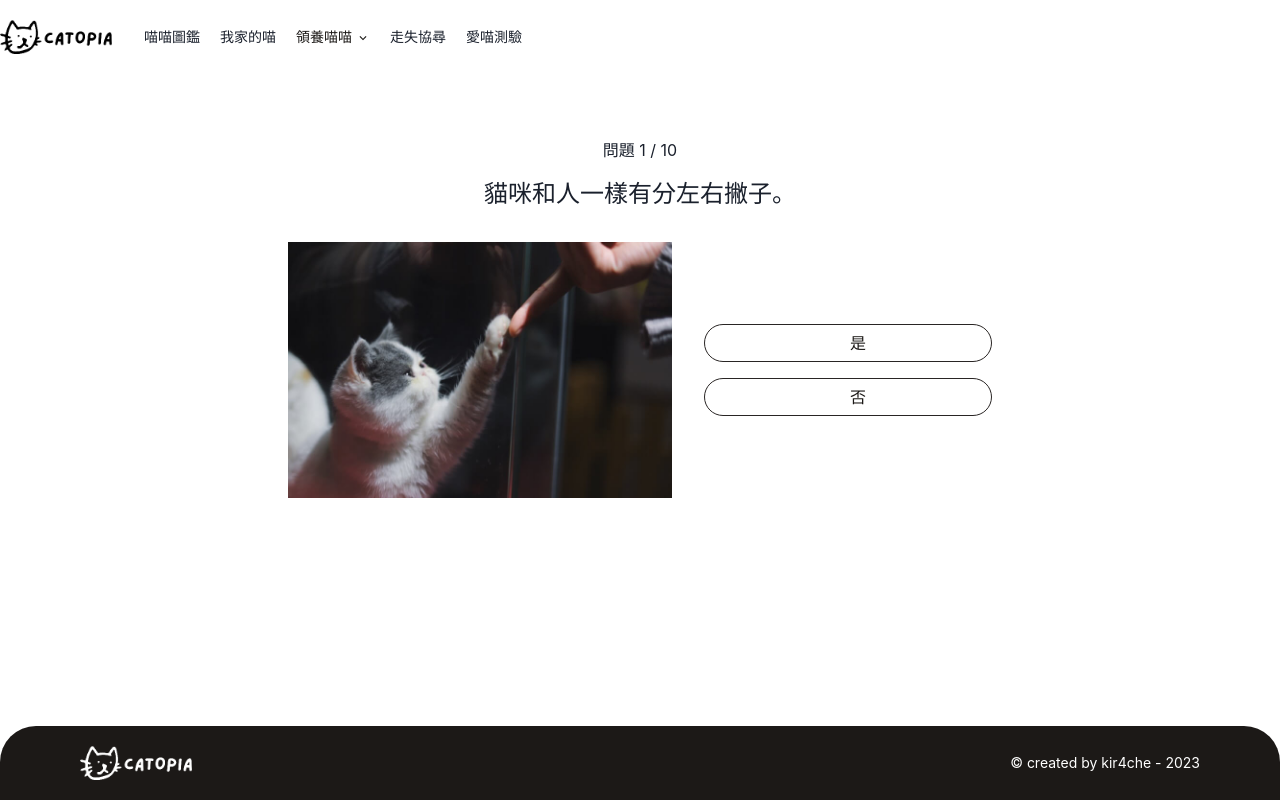
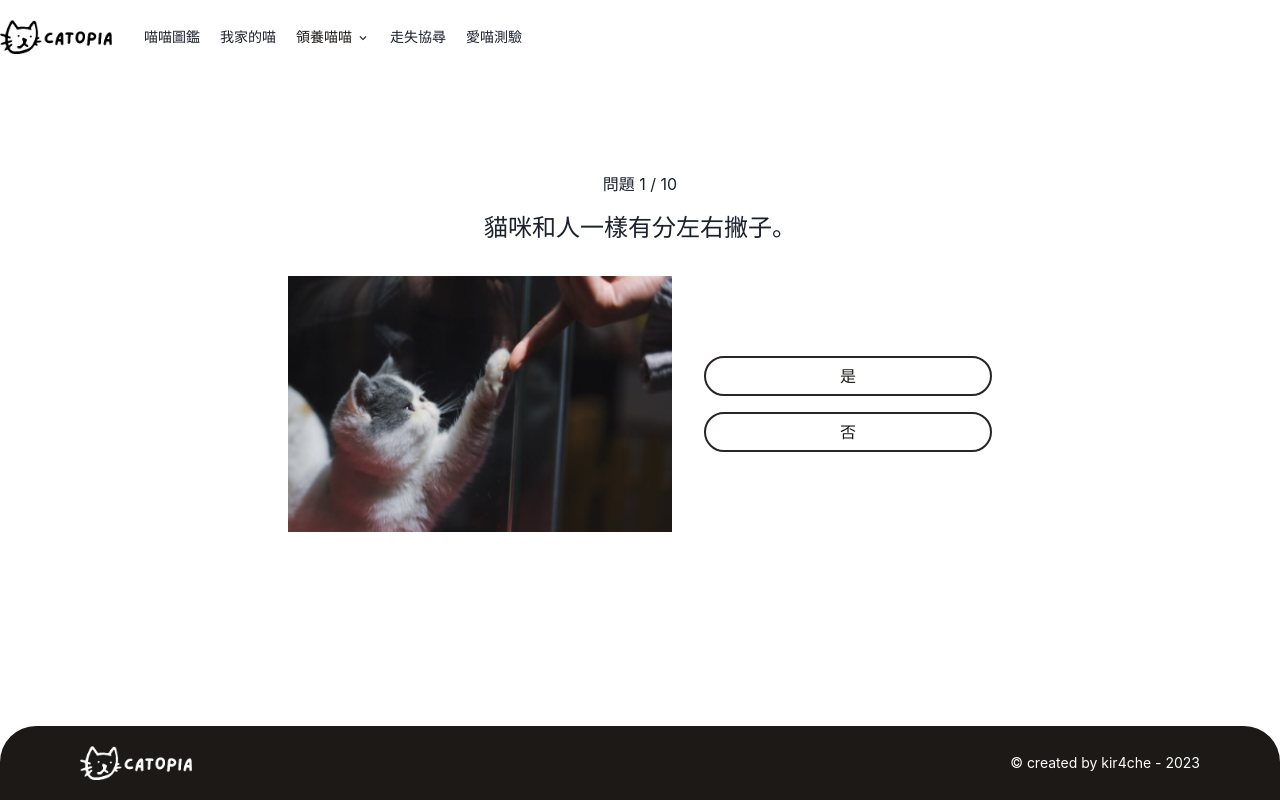
Before and after one commit to kir4che/catopia, a Next.js app: page /quiz in a window 1280 px wide. Built offline with nearby package versions, Linux system fonts and the light colour scheme.

Commit message:
Update index.tsx

```diff
--- a/src/pages/quiz/index.tsx
+++ b/src/pages/quiz/index.tsx
@@ -113,26 +113,36 @@ export default function Quiz() {
     else setShowScore(true);
   };
   return (
-    <div className='pt-[5%] w-full h-full mx-auto'>
+    <div className='flex flex-col m-auto'>
       {showScore ? (
-        <div className='space-y-6'>
-          <h4 className='font-medium'> 你的得分是 {score} 0 分</h4>
-          <button className='flex justify-center py-2 border-none rounded-full bg-primary-green hover:bg-primary-green-hover' type='button' onClick={() => { setShowScore(false); setCurrentQuestion(0); }}>重新測驗</button>
+        <div className='mb-24 space-y-6'>
+          <h4 className='font-medium'> 你的得分是 {score}0 分</h4>
+          <button
+            type='button'
+            className='flex justify-center px-10 py-1.5 font-medium text-white border-none rounded-full bg-primary-green hover:bg-primary-green-hover'
+            onClick={() => { setShowScore(false); setCurrentQuestion(0); }}>
+            重新測驗
+          </button>
         </div>
       ) : (
-        <>
+        <div className='mb-24'>
           <p className='mb-4 text-center'>問題 {currentQuestion + 1} / {questions.length}</p>
           <h3 className='mb-8 font-medium text-center'>{questions[currentQuestion].questionText}</h3>
-
           <div className='flex items-center justify-center space-x-8'>
             <img className='object-cover object-bottom h-64 w-96' src={questions[currentQuestion].questionImg} alt="question image" />
             <div className='space-y-4 w-72'>
-              {questions[currentQuestion].answerOptions.map((answerOption) => (
-                <button className='w-full py-1.5 pl-5 bg-white border-[1.8px] rounded-full border-stone-800 text-stone-900 hover:bg-primary-green hover:border-primary-green hover:text-white' type='button' key={currentQuestion} onClick={() => handleAnswerOptionClick(answerOption.isCorrect)}>{answerOption.answerText}</button>
+              {questions[currentQuestion].answerOptions.map((answerOption, index) => (
+                <button
+                  type='button'
+                  className='w-full py-1.5 bg-white border-2 rounded-full border-stone-800 text-stone-900 hover:bg-primary-green hover:border-primary-green hover:text-white'
+                  key={index}
+                  onClick={() => handleAnswerOptionClick(answerOption.isCorrect)}>
+                  {answerOption.answerText}
+                </button>
               ))}
             </div>
           </div>
-        </>
+        </div>
       )}
     </div>
   );
```
